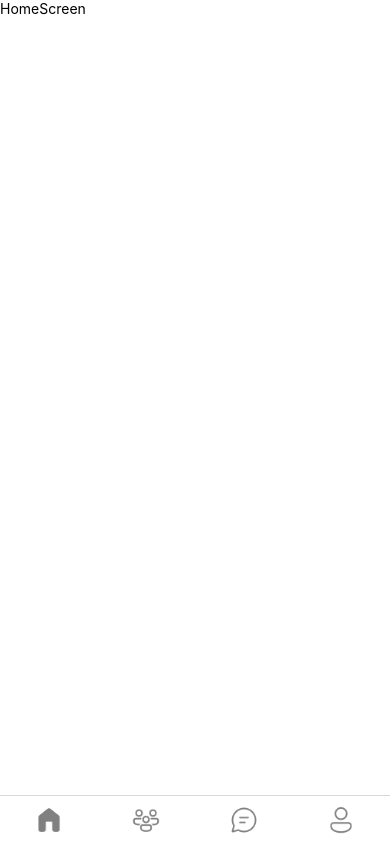
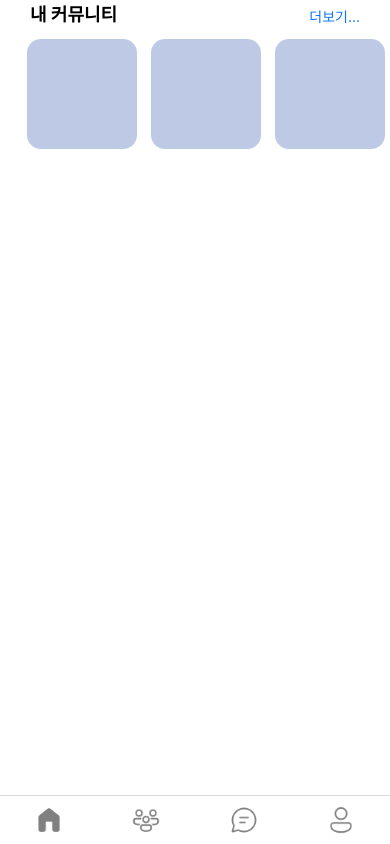
Before and after one commit to Bamdoliro/G-A, a React Native app: screen /HomeScreen in a window 390 px wide. Built offline with nearby package versions, Linux system fonts and the light colour scheme.

Commit message:
FIX :: Style 수정 - 내 커뮤니티 부분 폰트 사이즈 수정 - 더보기 부분 폰트 사이즈 수정 - 이미지 가로 세로 길이 수정

```diff
--- a/components/MainPage/MyCommunities/MyCommunities.js
+++ b/components/MainPage/MyCommunities/MyCommunities.js
@@ -3,13 +3,17 @@ import MyCommunity from "./MyCommunity";
 
 export default function MyCommunities() {
     return (
-        <View style={styles.MyCommunities}>
-            {/*  */}
+        <View>
             <View style={styles.MyCommunitiesTitle}>
                 <Text style={styles.MyCommunitiesH1}>내 커뮤니티</Text>
-                <Text onPress={() => {alert('asdf')}} style={styles.MyCommunitiesShowMore}>더보기...</Text>
+                <Text onPress={() => {alert('더보기가 눌림')}} style={styles.MyCommunitiesShowMore}>더보기...</Text>
             </View>
-            <ScrollView horizontal style={styles.MyCommunitiesScrollView}>
+            <ScrollView
+                horizontal = {true}
+                style={styles.MyCommunitiesScrollView}
+            >
+                <MyCommunity />
+                <MyCommunity />
                 <MyCommunity />
                 <MyCommunity />
             </ScrollView>
@@ -19,7 +23,7 @@ export default function MyCommunities() {
 
 const styles = StyleSheet.create({
     MyCommunitiesScrollView: {
-        marginLeft: 20
+        paddingLeft: 20
     },
     MyCommunitiesTitle: {
         flexDirection: 'row',
@@ -30,11 +34,11 @@ const styles = StyleSheet.create({
         paddingRight: 30
     },
     MyCommunitiesH1: {
-        fontSize: 16,
+        fontSize: 18,
         fontWeight: 'bold'
     },
     MyCommunitiesShowMore: {
-        fontSize: 10,
+        fontSize: 14,
         color: '#0D76FF'
     }
 });
--- a/components/MainPage/MyCommunities/MyCommunity.js
+++ b/components/MainPage/MyCommunities/MyCommunity.js
@@ -10,8 +10,8 @@ export default function MyCommunity() {
 
 const styles = StyleSheet.create({
     MyCommunity: {
-        width: 126,
-        height: 126,
+        width: 110,
+        height: 110,
         backgroundColor: '#BEC9E6',
         borderRadius: 14,
         marginLeft: 7,
--- a/package.json
+++ b/package.json
@@ -9,6 +9,7 @@
     "web": "expo start --web"
   },
   "dependencies": {
+    "@expo/webpack-config": "^0.17.0",
     "@react-native-async-storage/async-storage": "~1.17.3",
     "@react-navigation/bottom-tabs": "^6.4.0",
     "@react-navigation/elements": "^1.3.5",
@@ -27,8 +28,7 @@
     "react-native-svg": "12.3.0",
     "react-native-toast-message": "^2.1.5",
     "react-native-web": "~0.18.7",
-    "socket.io-client": "^2.4.0",
-    "@expo/webpack-config": "^0.17.0"
+    "socket.io-client": "^2.4.0"
   },
   "devDependencies": {
     "@babel/core": "^7.12.9"
--- a/pages/HomeScreen.js
+++ b/pages/HomeScreen.js
@@ -1,10 +1,11 @@
 import {Text} from 'react-native';
 import SafeAreaView from "../components/common/SafeAreaView/SafeAreaView";
+import MyCommunities from "../components/MainPage/MyCommunities/MyCommunities"
 
 export default function HomeScreen() {
     return (
         <SafeAreaView>
-            <Text>HomeScreen</Text>
+            <MyCommunities />
         </SafeAreaView>
     );
 }
```
Also changed, not shown: .expo-shared/assets.json (deleted), 1 other file (tests, documents, lock files or other folders).
